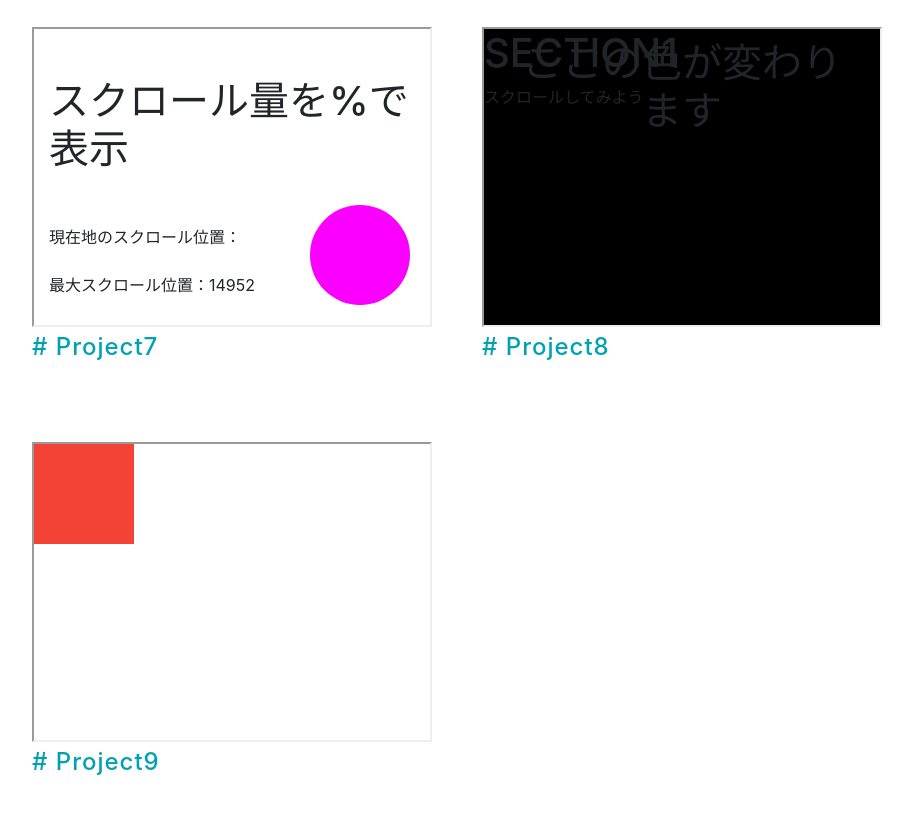
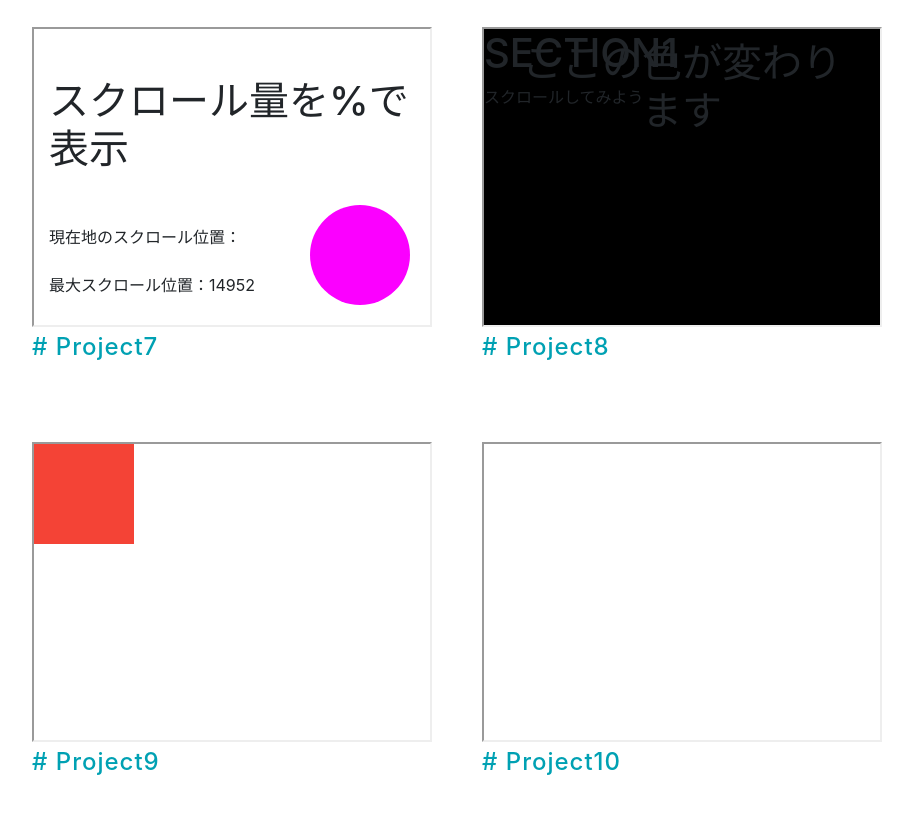
Before and after one commit to viaino/everchangingproject, a plain HTML site: page index.html in a window 1280 px wide. Shown: the part 1417-2230 px from the top of the page, without its empty margins (182-1095 px from the left). Drawn offline with nearby package versions, Linux system fonts and the light colour scheme.

Commit message:
no message

```diff
--- a/index.html
+++ b/index.html
@@ -79,6 +79,12 @@
           <a href="miniapp/project9/index.html" target="_bank" onmouseover="changeFontSize(this)" onmouseout="changeFontSize1(this)"># Project9</a>
         </h4>
       </div>
+      <div class="col-12 col-md-6 mb-4 p-4">
+        <iframe src="miniapp/project10/index.html" width="400px" height="300px" style=""></iframe>
+        <h4>
+          <a href="miniapp/project10/index.html" target="_bank" onmouseover="changeFontSize(this)" onmouseout="changeFontSize1(this)"># Project10</a>
+        </h4>
+      </div>
     </div>
   </div>
 
```
